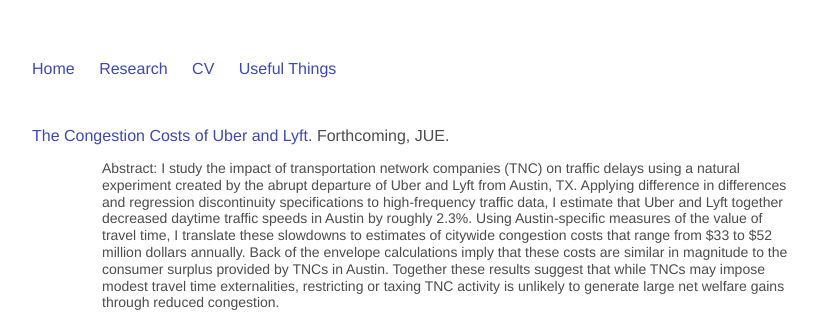
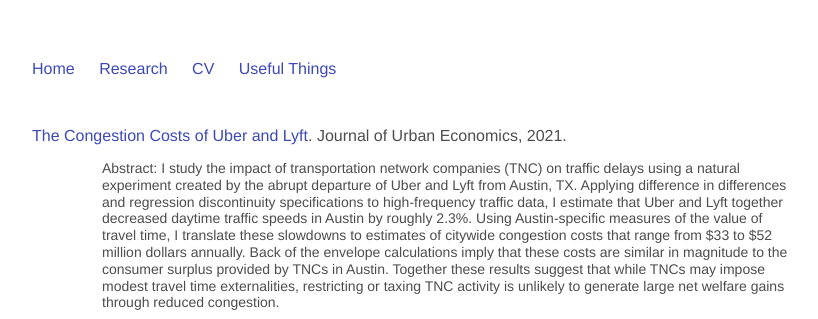
Before and after one commit to Matt-Tarduno/Matt-Tarduno.github.io, a Jekyll site: the page built from research/index.html, in a window 1280 px wide. Shown: the top 319 px of the page, without its empty margins (160-978 px from the left). Built offline with Jekyll 4.4.1, drawn with Linux system fonts in a browser that asks for light colours.

Commit message:
Update index.html

```diff
--- a/research/index.html
+++ b/research/index.html
@@ -9,7 +9,7 @@
 <br />
 <div class="blurb">
 	<h1></h1>
-	<p><a href="https://matt-tarduno.github.io/tnc/" target="_blank">The Congestion Costs of Uber and Lyft</a>. Forthcoming, JUE.
+	<p><a href="https://matt-tarduno.github.io/tnc/" target="_blank">The Congestion Costs of Uber and Lyft</a>. Journal of Urban Economics, 2021.
 	<p style="font-size:14px; margin-left:5em; margin-right:10em; line-height: 1.2"> Abstract: I study the impact of transportation network companies (TNC) on traffic delays using a natural experiment created by the abrupt departure of Uber and Lyft from Austin, TX. Applying difference in
 differences and regression discontinuity specifications to high-frequency traffic data, I estimate that Uber
 and Lyft together decreased daytime traffic speeds in Austin by roughly 2.3%. Using Austin-specific
```
